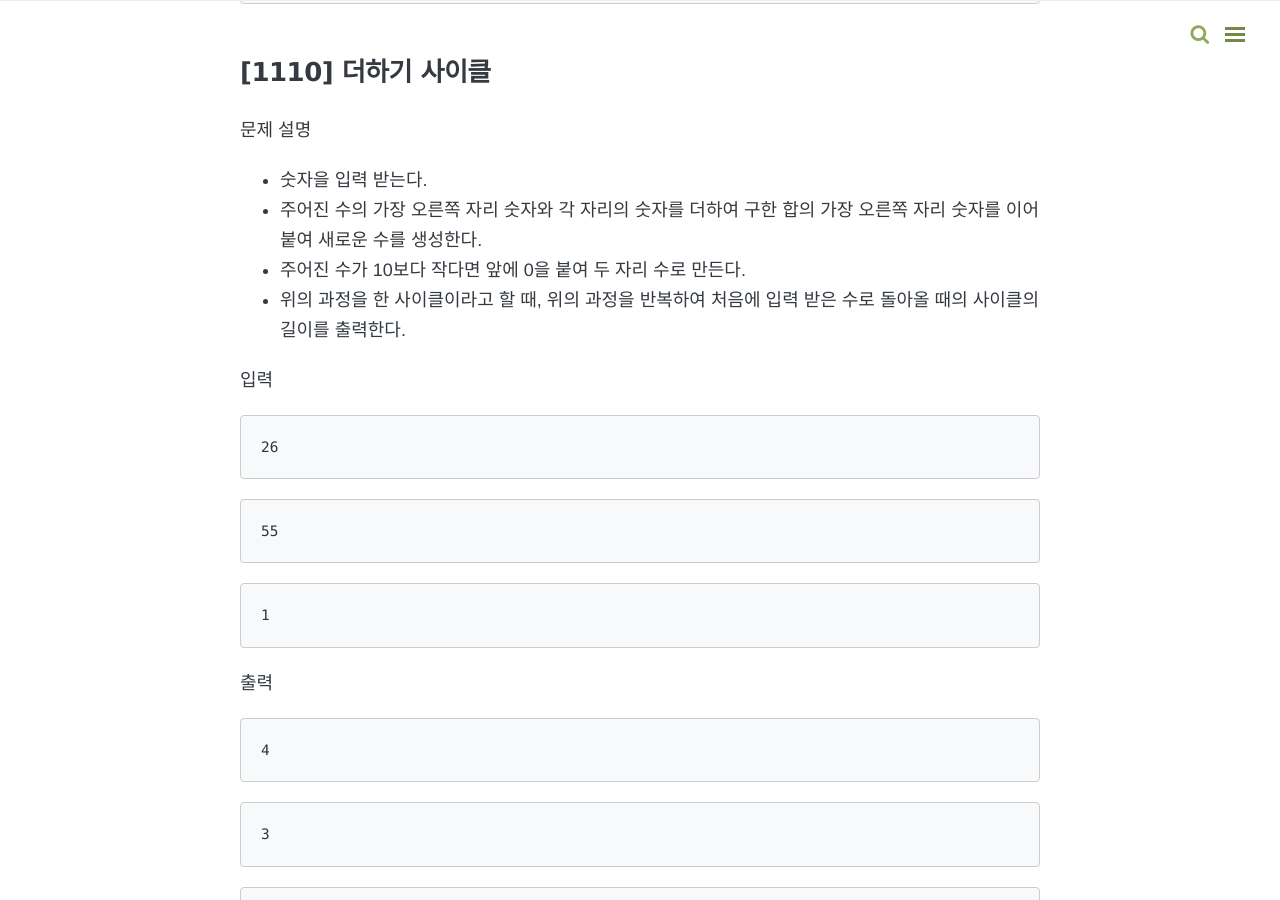
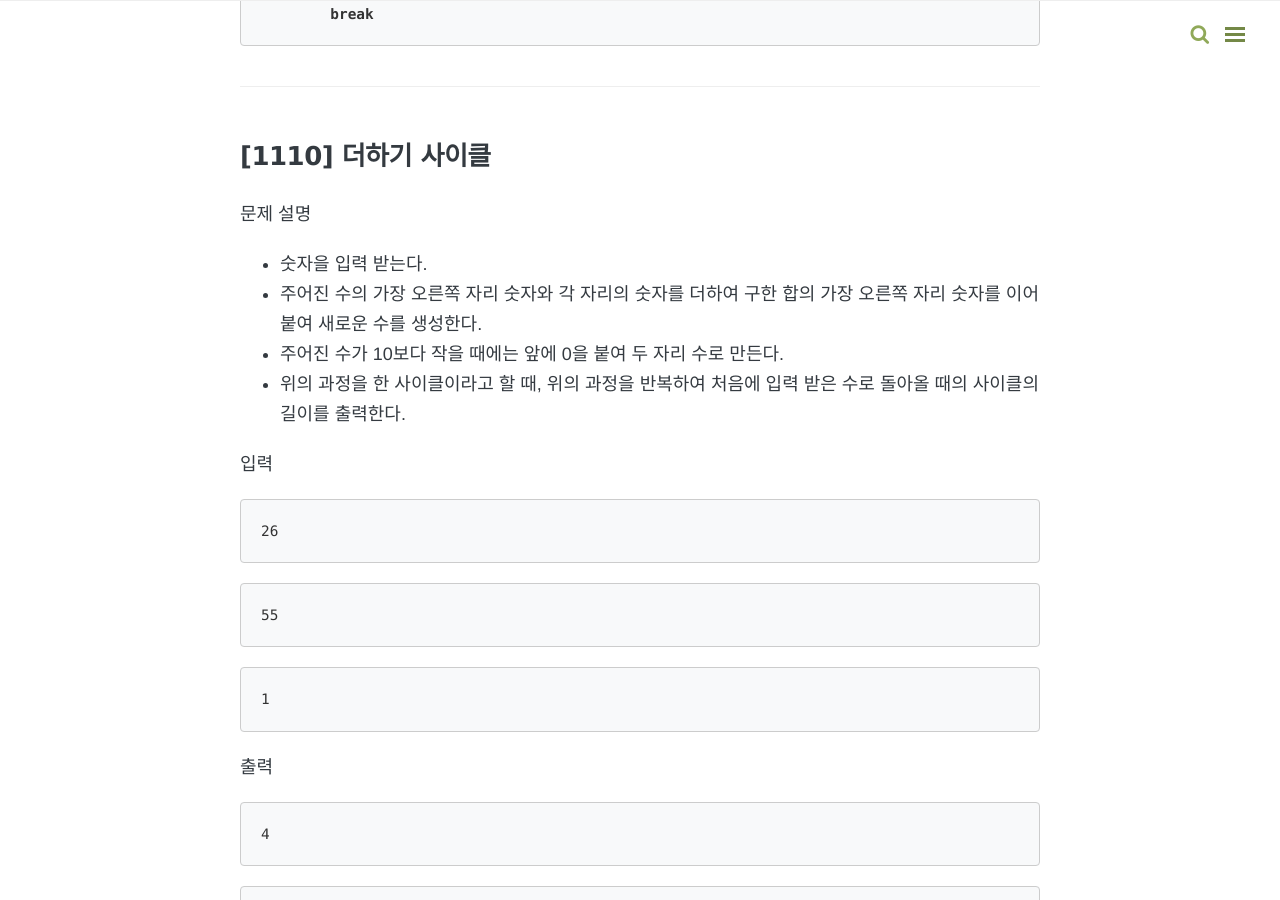
Before and after one commit to yklee1308/yklee1308.github.io, a Jekyll site: the page built from _posts/Baekjoon/2019-12-29-baekjoon_while.md, in a window 1280 px wide and 900 px high, scrolled down 2454 px. Built offline with Jekyll 4.4.1, drawn with Linux system fonts in a browser that asks for light colours; nearby versions of some CDN libraries; comment, search, counter and statistics services are not loaded.

Commit message:
2019-12-29-baekjoon_while_1

````diff
--- a/_posts/Baekjoon/2019-12-29-baekjoon_while.md
+++ b/_posts/Baekjoon/2019-12-29-baekjoon_while.md
@@ -45,6 +45,8 @@ while True:
         break
 ```
 
+---
+
 ## [10951] A+B - 4
 
 문제 설명
@@ -84,12 +86,14 @@ while True:
         break
 ```
 
+---
+
 ## [1110] 더하기 사이클
 
 문제 설명
 - 숫자을 입력 받는다.
 - 주어진 수의 가장 오른쪽 자리 숫자와 각 자리의 숫자를 더하여 구한 합의 가장 오른쪽 자리 숫자를 이어 붙여 새로운 수를 생성한다.
-- 주어진 수가 10보다 작다면 앞에 0을 붙여 두 자리 수로 만든다.
+- 주어진 수가 10보다 작을 때에는 앞에 0을 붙여 두 자리 수로 만든다.
 - 위의 과정을 한 사이클이라고 할 때, 위의 과정을 반복하여 처음에 입력 받은 수로 돌아올 때의 사이클의 길이를 출력한다.
 
 입력
````
